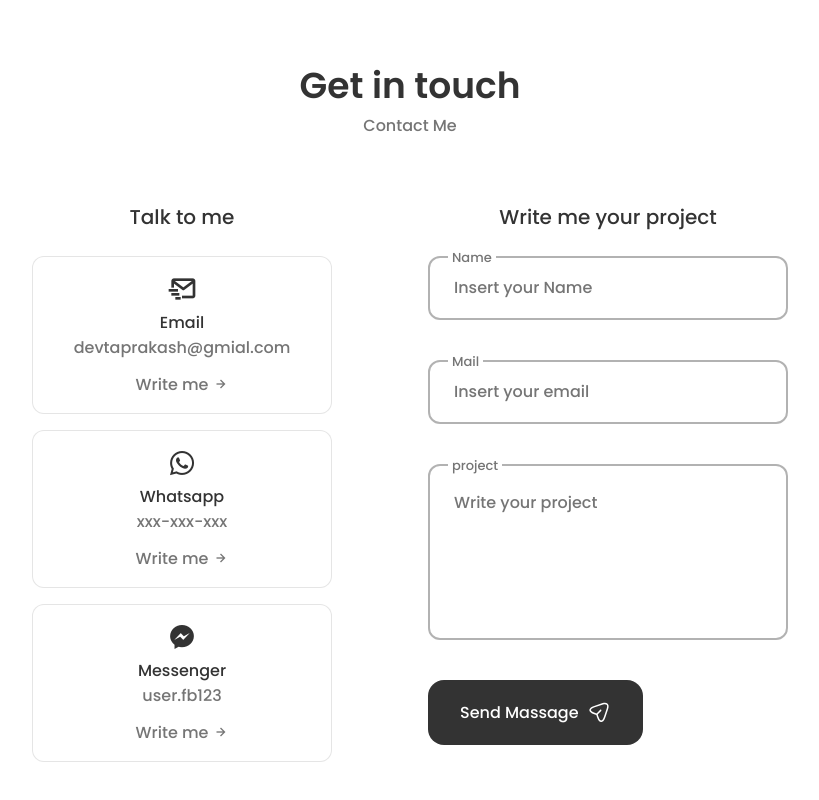
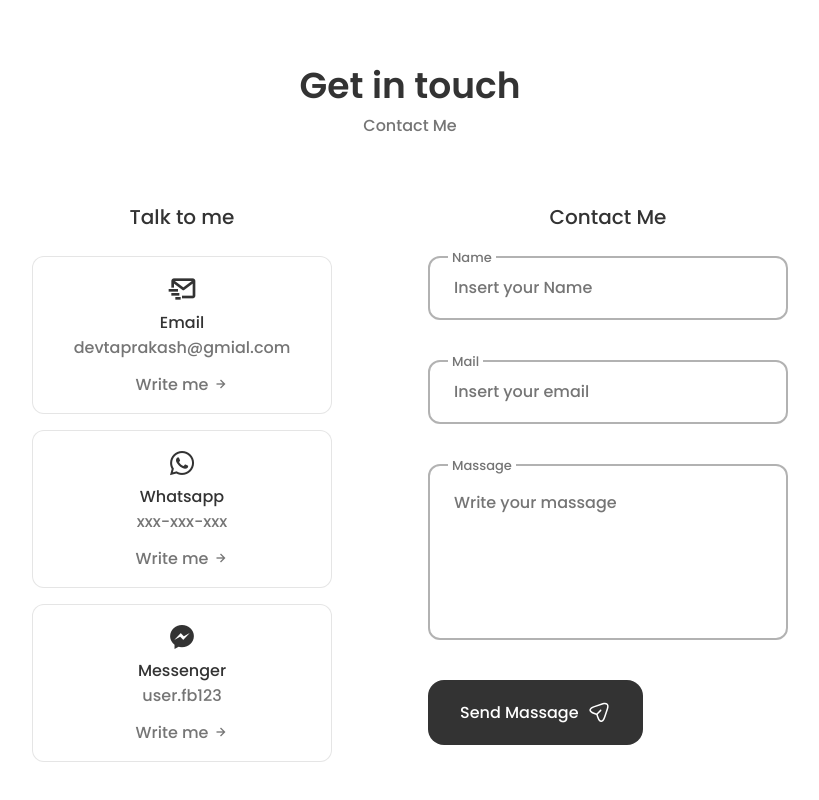
Before and after one commit to prakash2311/Portfolio-2, a React (Create React App) app: page / in a window 1280 px wide. Shown: the part 3504-4304 px from the top of the page, without its empty margins (230-1049 px from the left). Built offline with nearby package versions, Linux system fonts and the light colour scheme.

Commit message:
updating emailjs in contact page

```diff
--- a/package.json
+++ b/package.json
@@ -3,6 +3,7 @@
   "version": "0.1.0",
   "private": true,
   "dependencies": {
+    "@emailjs/browser": "^3.10.0",
     "@testing-library/jest-dom": "^5.16.5",
     "@testing-library/react": "^13.4.0",
     "@testing-library/user-event": "^13.5.0",
--- a/src/components/contact/Contact.js
+++ b/src/components/contact/Contact.js
@@ -1,7 +1,18 @@
-import React from "react";
+import React, {useRef} from "react";
+import emailjs from "@emailjs/browser"
 import "./contact.css"
 
 const Contact = () => {
+
+    const form = useRef();
+
+    const sendEmail = (e) => {
+      e.preventDefault();
+
+      emailjs.sendForm('service_m24rprv', 'template_dmbspz2', form.current, '3-dI1IsG3III0NgRB')
+       e.target.reset()
+    };
+
     return (
         <section className="contact section" id="contact">
             <h2 className="section__title">Get in touch</h2>
@@ -47,13 +58,13 @@ const Contact = () => {
                 </div>
 
                 <div className="contact__content">
-                    <h3 className="contact__title">Write me your project</h3>
+                    <h3 className="contact__title">Contact Me</h3>
 
-                    <form className="contact__form">
+                    <form ref={form} onSubmit={sendEmail} className="contact__form">
 
                         <div className="contact__form-div">
                             <label className="contact__form-tag">Name</label>
-                            <input type="Nmae" name="Name" className="contact__form-input" placeholder="Insert your Name" />
+                            <input type="Nmae" name="name" className="contact__form-input" placeholder="Insert your Name" />
                         </div>
 
                         <div className="contact__form-div">
@@ -62,8 +73,8 @@ const Contact = () => {
                         </div>
 
                         <div className="contact__form-div contact__form-area">
-                            <label className="contact__form-tag">project</label>
-                            <textarea name="project" cols="30" rows="10" className="contact__form-input" placeholder="Write your project"></textarea>
+                            <label className="contact__form-tag">Massage</label>
+                            <textarea name="Massage" cols="30" rows="10" className="contact__form-input" placeholder="Write your massage"></textarea>
                         </div>
 
                         <button className="button button--flex">
```
Also changed, not shown: 1 other file (tests, documents, lock files or other folders).
